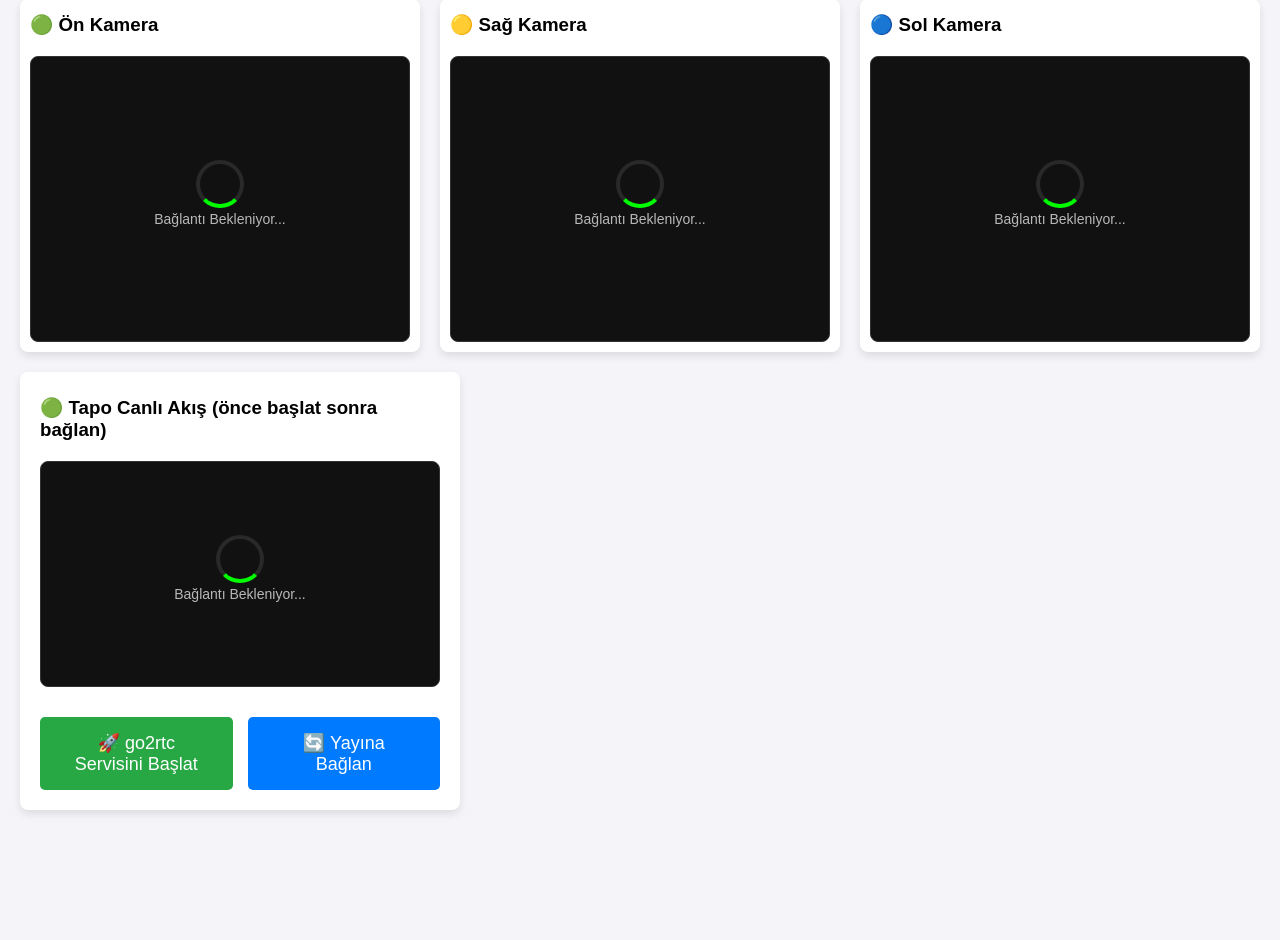
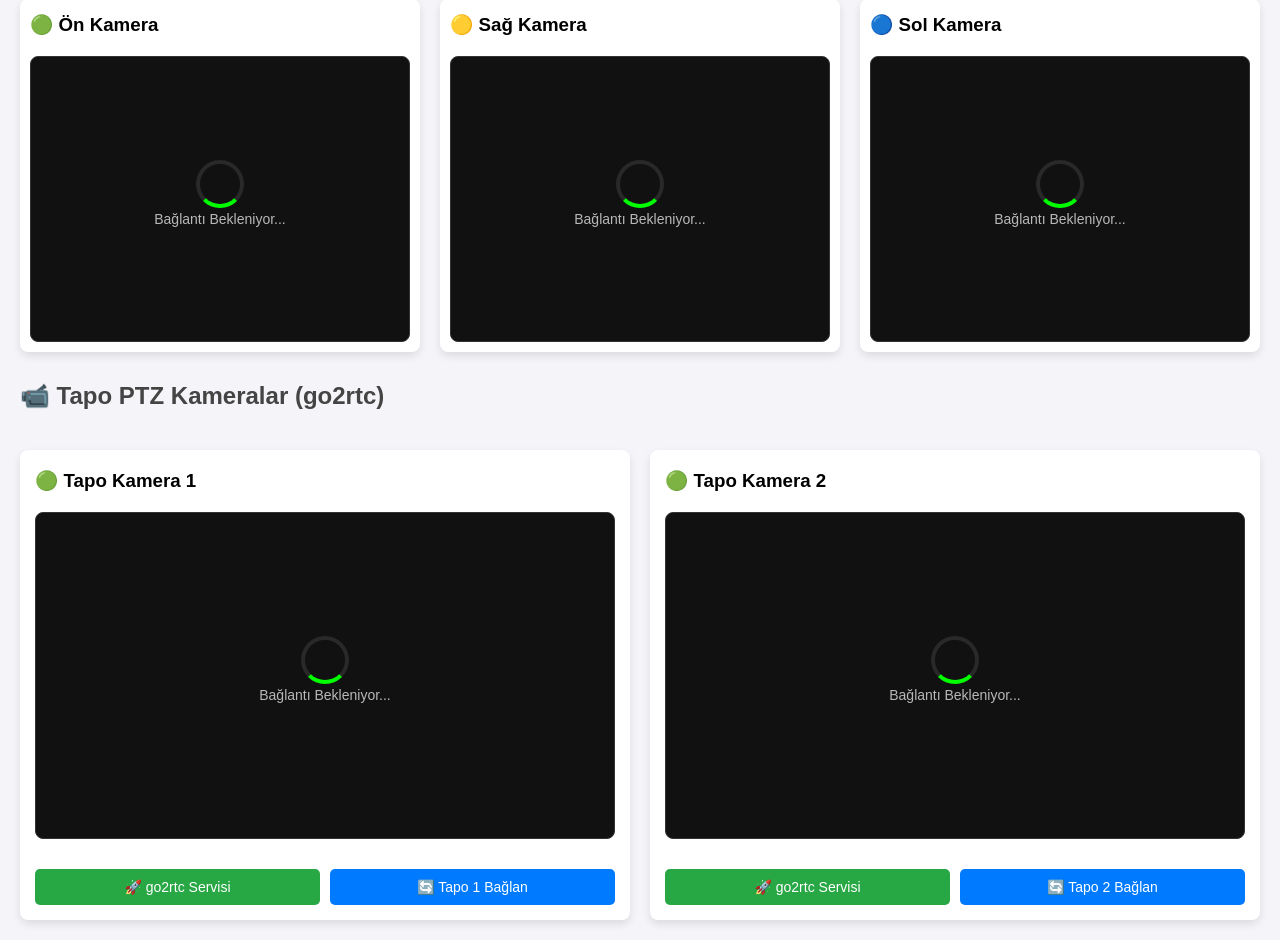
Before and after one commit to HU-Rover/Yer_istasyonu, a Flask app: page / in a window 1280 px wide, after a click on "📷 Gövdedeki Kameralar". Shown: the part 260-1200 px from the top of the page. Before the commit the page ends 1074 px from the top, so only its background shows below. Run offline with Flask 3, Linux system fonts and the light colour scheme.

Commit message:
Update Tapo camera integration in index.html

```diff
--- a/ros2_web/templates/index.html
+++ b/ros2_web/templates/index.html
@@ -299,7 +299,8 @@
     <div class="ana-konteyner" style="max-width:1600px; flex-direction: column; gap: 20px;">
         <h2>📷 Gövde Canlı Kamera Akışları (WebRTC/WHEP)</h2>
 
-            <div style="display: grid; grid-template-columns: repeat(auto-fit, minmax(400px, 1fr)); gap: 20px; width: 100%;">
+        <!-- Üst Grid: Ön, Sağ, Sol Kameralar -->
+        <div style="display: grid; grid-template-columns: repeat(auto-fit, minmax(350px, 1fr)); gap: 20px; width: 100%;">
 
             <div class="sol-panel" style="padding: 10px;">
                 <h3 style="margin: 5px 0;">🟢 Ön Kamera</h3>
@@ -322,22 +323,46 @@
                 </div>
             </div>
 
-                <div class="sol-panel" style="padding: 20px; max-width: 800px; margin: 0 auto; width: 100%;">
-                <h3 style="margin: 5px 0;">🟢 Tapo Canlı Akış (önce başlat sonra bağlan)</h3>
+        </div> <!-- Grid Kapanışı -->
+
+        <!-- Alt Bölüm: Tapo PTZ Kameralar -->
+        <h2 style="margin-top: 10px;">📹 Tapo PTZ Kameralar (go2rtc)</h2>
+
+        <div style="display: grid; grid-template-columns: repeat(auto-fit, minmax(400px, 1fr)); gap: 20px; width: 100%;">
+
+            <!-- Tapo Kamera 1 -->
+            <div class="sol-panel" style="padding: 15px;">
+                <h3 style="margin: 5px 0;">🟢 Tapo Kamera 1</h3>
                 <div class="video-wrapper loading" style="aspect-ratio: 16/9;">
-                    <video id="video-tapo" autoplay muted playsinline></video>
+                    <video id="video-tapo-1" autoplay muted playsinline></video>
                 </div>
-                <div style="margin-top: 15px; text-align: center; display: flex; gap: 15px;">
-                    <button class="btn" onclick="tapoServisBaslat()" style="background-color: #28a745; margin-bottom: 0;">
-                        🚀 go2rtc Servisini Başlat
+                <div style="margin-top: 15px; text-align: center; display: flex; gap: 10px;">
+                    <button class="btn" onclick="tapoServisBaslat()" style="background-color: #28a745; margin-bottom: 0; font-size: 14px; padding: 10px;">
+                        🚀 go2rtc Servisi
                     </button>
-                    <button class="btn" onclick="tapoYayininiBagla()" style="background-color: #007bff; margin-bottom: 0;">
-                        🔄 Yayına Bağlan
+                    <button class="btn" onclick="tapoYayininiBagla('tapo_kamera_1', 'video-tapo-1')" style="background-color: #007bff; margin-bottom: 0; font-size: 14px; padding: 10px;">
+                        🔄 Tapo 1 Bağlan
                     </button>
                 </div>
             </div>
 
+            <!-- Tapo Kamera 2 -->
+            <div class="sol-panel" style="padding: 15px;">
+                <h3 style="margin: 5px 0;">🟢 Tapo Kamera 2</h3>
+                <div class="video-wrapper loading" style="aspect-ratio: 16/9;">
+                    <video id="video-tapo-2" autoplay muted playsinline></video>
                 </div>
+                <div style="margin-top: 15px; text-align: center; display: flex; gap: 10px;">
+                    <button class="btn" onclick="tapoServisBaslat()" style="background-color: #28a745; margin-bottom: 0; font-size: 14px; padding: 10px;">
+                        🚀 go2rtc Servisi
+                    </button>
+                    <button class="btn" onclick="tapoYayininiBagla('tapo_kamera_2', 'video-tapo-2')" style="background-color: #007bff; margin-bottom: 0; font-size: 14px; padding: 10px;">
+                        🔄 Tapo 2 Bağlan
+                    </button>
+                </div>
+            </div>
+
+        </div> <!-- Tapo Grid Kapanışı -->
     </div>
 </div>
 
@@ -425,7 +450,8 @@
 
     // Tapo Kamerası Konfigürasyonu
     const tapoKameralari = [
-        { name: "tapo_kamera", id: "video-tapo" }
+        { name: "tapo_kamera_1", id: "video-tapo-1" },
+        { name: "tapo_kamera_2", id: "video-tapo-2" }
     ];
 
     const peerConnections = {}; // id -> RTCPeerConnection
@@ -490,9 +516,9 @@
 
             // DİNAMİK URL YÖNLENDİRME (MediaMTX: 8889 | go2rtc: 1984)
             let fetchUrl;
-            if (streamName === "tapo_kamera") {
+            if (streamName === "tapo_kamera_1" || streamName === "tapo_kamera_2") {
                 // go2rtc'nin standart WHEP Endpoint'i
-                fetchUrl = `http://192.168.88.20:1984/api/webrtc?src=${streamName}`;;
+                fetchUrl = `http://192.168.88.20:1984/api/webrtc?src=${streamName}`;
             } else {
                  // Standart Rover kameralarının MediaMTX Endpoint'i
                 fetchUrl = `http://${JETSON_IP}:8889/${streamName}/whep`;
@@ -547,16 +573,12 @@
         // Aktif olan sekmeye göre kamera yayınlarını aç/kapat
         if (tabName === "GovdeKameralari") {
             kolKameralari.forEach(cam => stopWebRTC(cam.id));
-            tapoKameralari.forEach(cam => stopWebRTC(cam.id));
+            tapoKameralari.forEach(cam => startWebRTC(cam.name, cam.id));
             govdeKameralari.forEach(cam => startWebRTC(cam.name, cam.id));
         } else if (tabName === "KolKameralari") {
             govdeKameralari.forEach(cam => stopWebRTC(cam.id));
             tapoKameralari.forEach(cam => stopWebRTC(cam.id));
             kolKameralari.forEach(cam => startWebRTC(cam.name, cam.id));
-        } else if (tabName === "TapoKamerasi") {
-            govdeKameralari.forEach(cam => stopWebRTC(cam.id));
-            kolKameralari.forEach(cam => stopWebRTC(cam.id));
-            tapoKameralari.forEach(cam => startWebRTC(cam.name, cam.id));
         } else {
             // Diğer sekmelerdeyken (Terminaller, Sensörler vb.) tüm kameraları durdur
             govdeKameralari.forEach(cam => stopWebRTC(cam.id));
@@ -578,8 +600,8 @@
         });
     }
 
-    function tapoYayininiBagla() {
-        startWebRTC("tapo_kamera", "video-tapo");
+    function tapoYayininiBagla(kameraAdi, videoElementId) {
+        startWebRTC(kameraAdi, videoElementId);
     }
 
     // --- KONTROL PANELİ İŞLEMLERİ ---
@@ -716,10 +738,9 @@
         if (activeTab) {
             if (activeTab.id === "GovdeKameralari") {
                 govdeKameralari.forEach(cam => startWebRTC(cam.name, cam.id));
+                tapoKameralari.forEach(cam => startWebRTC(cam.name, cam.id));
             } else if (activeTab.id === "KolKameralari") {
                 kolKameralari.forEach(cam => startWebRTC(cam.name, cam.id));
-            } else if (activeTab.id === "TapoKamerasi") {
-                tapoKameralari.forEach(cam => startWebRTC(cam.name, cam.id));
             }
         }
     });
```
Lines whose indentation alone changed are shown as unchanged.
